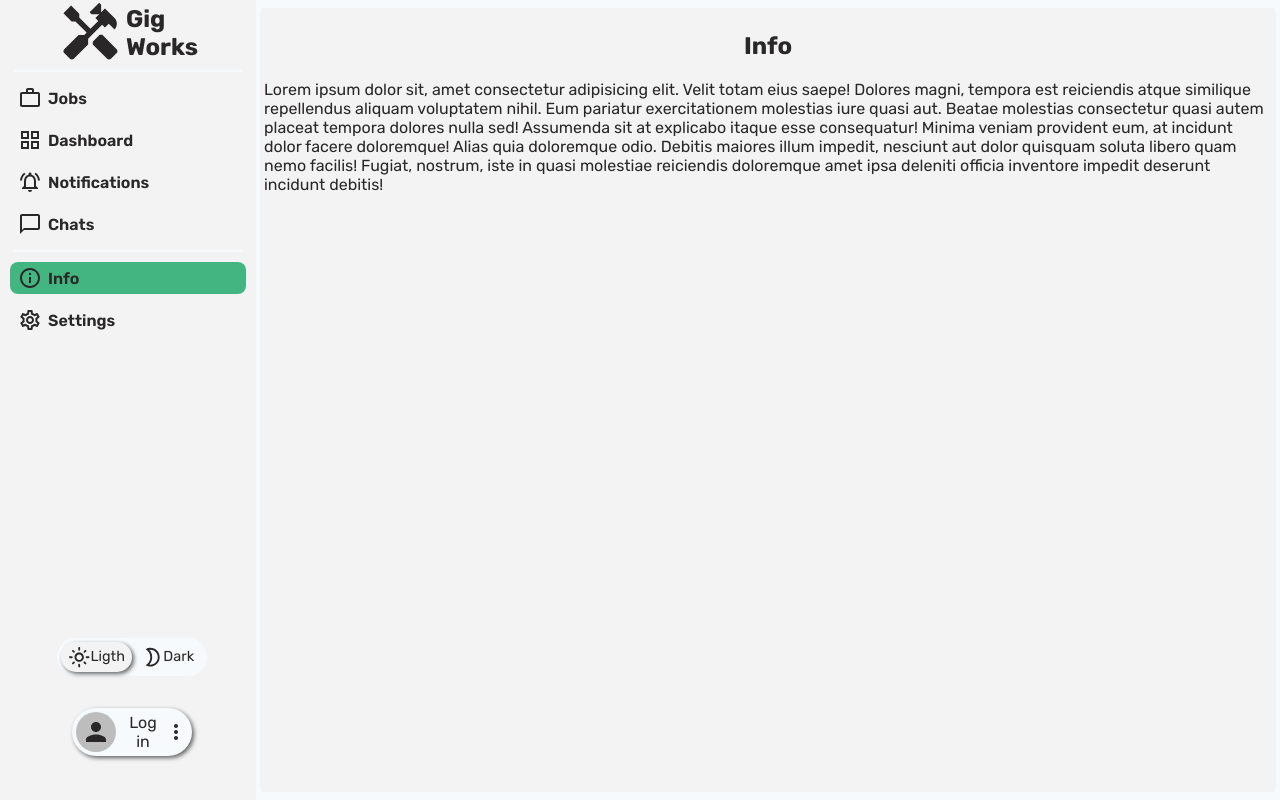
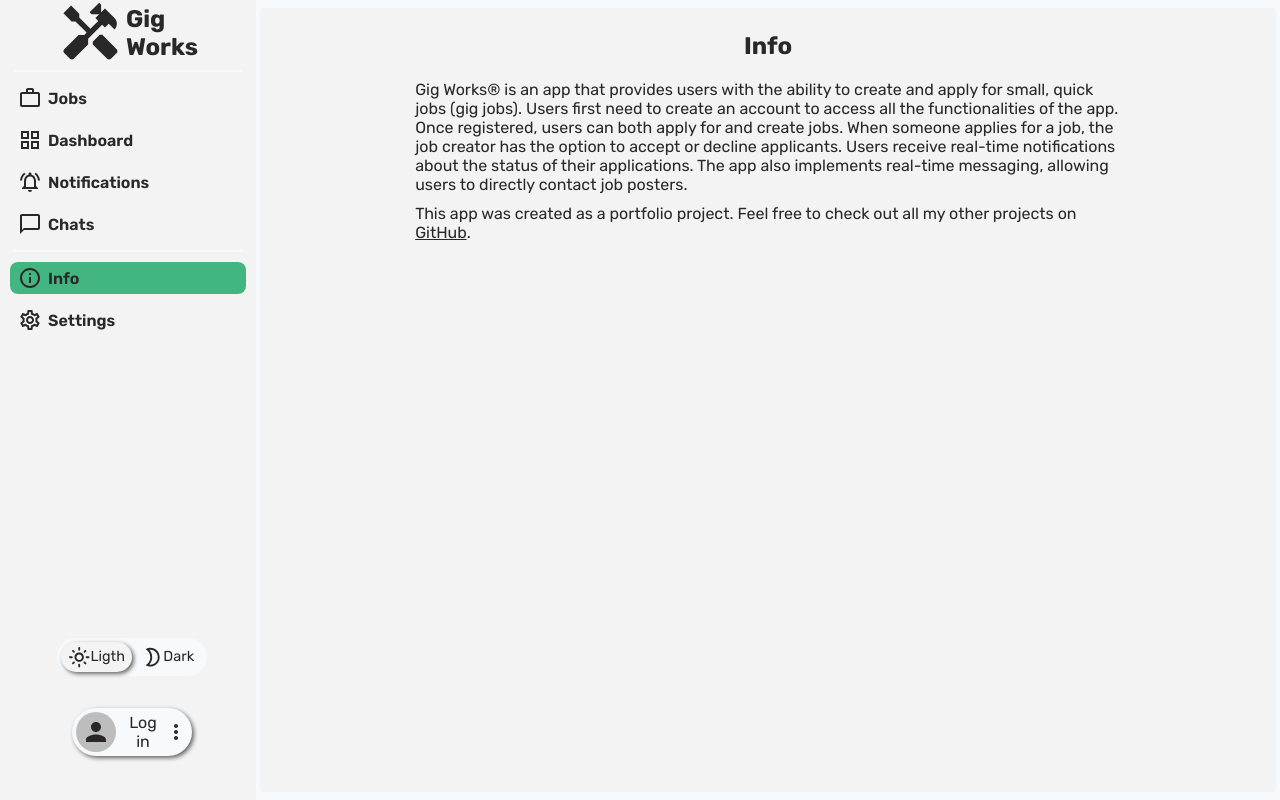
Before and after one commit to filiperak/fullstack-jobmarket-app, a React (Create React App) app in the folder client/: page /info in a window 1280 px wide. Built offline with nearby package versions, Linux system fonts and the light colour scheme; no server answers; a web font is replaced by a local one.

Commit message:
info text

```diff
--- a/client/src/views/Info.tsx
+++ b/client/src/views/Info.tsx
@@ -1,33 +1,46 @@
-import React from 'react'
-import globalStyles from '../styles/app.module.css'
-import styled from 'styled-components'
+import React from "react";
+import globalStyles from "../styles/app.module.css";
+import styled from "styled-components";
 const Info = () => {
   return (
     <div className={globalStyles.views}>
-        <InfoWrapper>
+      <InfoWrapper>
         <h2>Info</h2>
-            <p>Lorem ipsum dolor sit, amet consectetur adipisicing elit. Velit totam eius saepe! Dolores magni, tempora est reiciendis atque similique repellendus aliquam voluptatem nihil. Eum pariatur exercitationem molestias iure quasi aut.
-            Beatae molestias consectetur quasi autem placeat tempora dolores nulla sed! Assumenda sit at explicabo itaque esse consequatur! Minima veniam provident eum, at incidunt dolor facere doloremque! Alias quia doloremque odio.
-            Debitis maiores illum impedit, nesciunt aut dolor quisquam soluta libero quam nemo facilis! Fugiat, nostrum, iste in quasi molestiae reiciendis doloremque amet ipsa deleniti officia inventore impedit deserunt incidunt debitis!
-            </p>
-        </InfoWrapper>
+        <p>
+          Gig Works&reg; is an app that provides users with the ability to
+          create and apply for small, quick jobs (gig jobs). Users first need to
+          create an account to access all the functionalities of the app. Once
+          registered, users can both apply for and create jobs. When someone
+          applies for a job, the job creator has the option to accept or decline
+          applicants. Users receive real-time notifications about the status of
+          their applications. The app also implements real-time messaging,
+          allowing users to directly contact job posters.
+        </p>
+        <p>
+          This app was created as a portfolio project. Feel free to check out
+          all my other projects on{" "}
+          <a href="https://github.com/filiperak" target="_blank">GitHub</a>.
+        </p>
+      </InfoWrapper>
     </div>
-  )
-}
+  );
+};
 
 const InfoWrapper = styled.div`
-    margin: var(--app-margin);
+  margin: var(--app-margin);
   border-radius: var(--app-border-radius);
   height: 98%;
   background-color: var(--background-color);
   padding: var(--app-padding);
   text-align: center;
-  >h2{
+  > h2 {
     margin: 20px 0;
   }
-  p{
+  p {
     text-align: left;
+    margin-top: 10px;
+    padding: 0 15%;
   }
 `;
 
-export default Info
+export default Info;
```
Also changed, not shown: 2 other files (tests, documents, lock files or other folders).
